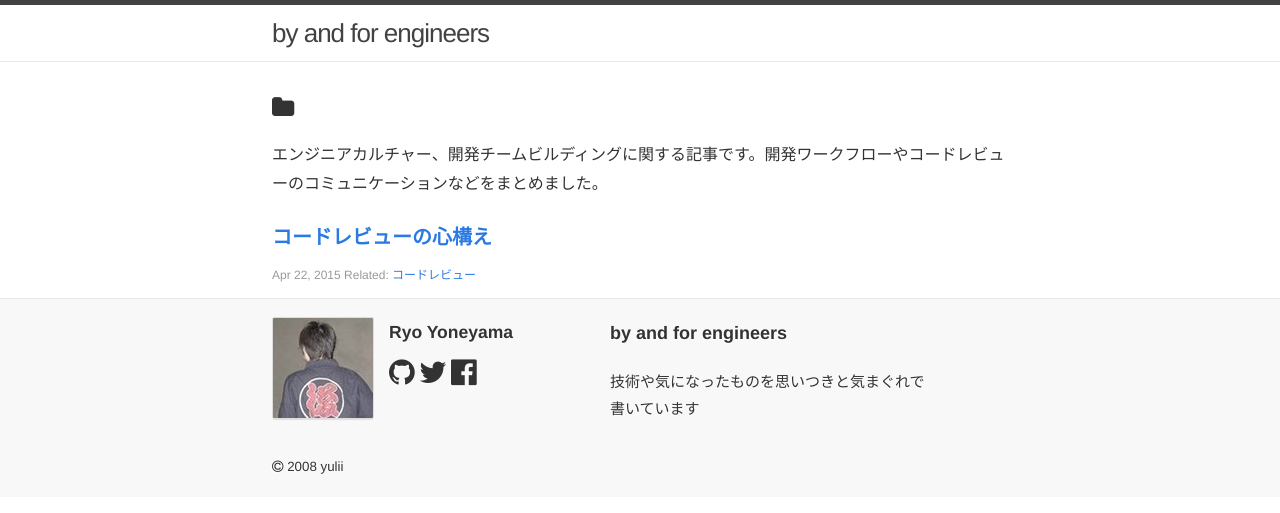
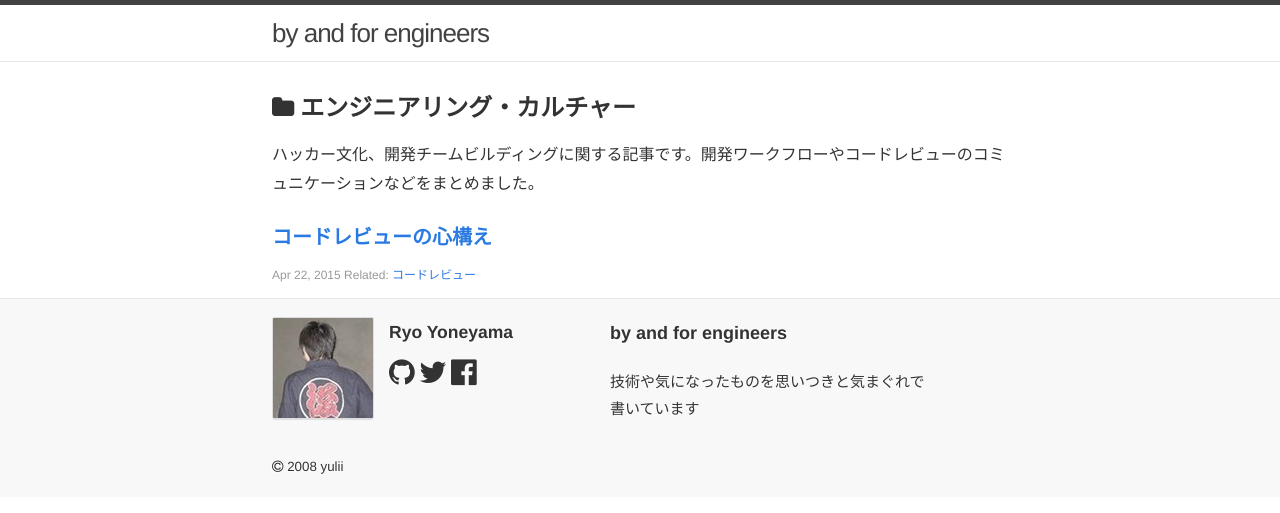
Before and after one commit to yulii/yulii.github.io, a Jekyll site: the page built from categories/culture.md, in a window 1280 px wide. Shown: the top 513 px of the page. Built offline with Jekyll 4.4.1, drawn with Linux system fonts in a browser that asks for light colours; nearby versions of some CDN libraries; Markdown is read by kramdown in place of the engine named in the settings.

Commit message:
fix category

```diff
--- a/_data/meta.yml
+++ b/_data/meta.yml
@@ -23,7 +23,8 @@ code-review:
   face: "コードレビュー"
 culture:
   type: category
-  description: "エンジニアカルチャー、開発チームビルディングに関する記事です。開発ワークフローやコードレビューのコミュニケーションなどをまとめました。"
+  face: "エンジニアリング・カルチャー"
+  description: "ハッカー文化、開発チームビルディングに関する記事です。開発ワークフローやコードレビューのコミュニケーションなどをまとめました。"
 database:
   type: category
   face: "データベース"
--- a/categories/culture.md
+++ b/categories/culture.md
@@ -1,6 +1,6 @@
 ---
 layout: category
-title:
+title: エンジニアリング・カルチャー
 category: culture
 permalink: /culture.html
 ---
```
